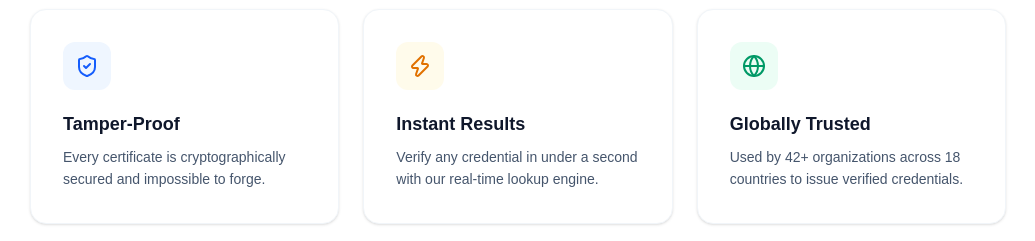
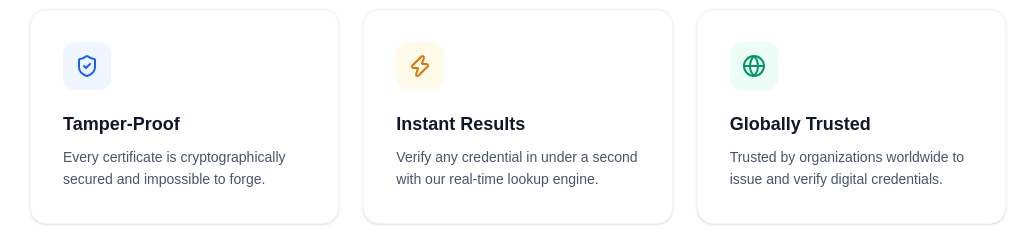
Before and after one commit to Empire-SK/certifyeasy, a Next.js app: page /Certificates/ in a window 1280 px wide. Shown: the part 1239-1480 px from the top of the page, without its empty margins (122-1157 px from the left). Built offline with nearby package versions, Linux system fonts and the light colour scheme; no server answers; the database is empty.

Commit message:
feat: implement landing page with certificate search functionality and platform statistics

```diff
--- a/src/app/page.tsx
+++ b/src/app/page.tsx
@@ -40,7 +40,7 @@ const features = [
   {
     icon: Globe,
     title: 'Globally Trusted',
-    description: 'Used by 42+ organizations across 18 countries to issue verified credentials.',
+    description: 'Trusted by organizations worldwide to issue and verify digital credentials.',
     color: 'text-emerald-600',
     bg: 'bg-emerald-50',
   },
```
